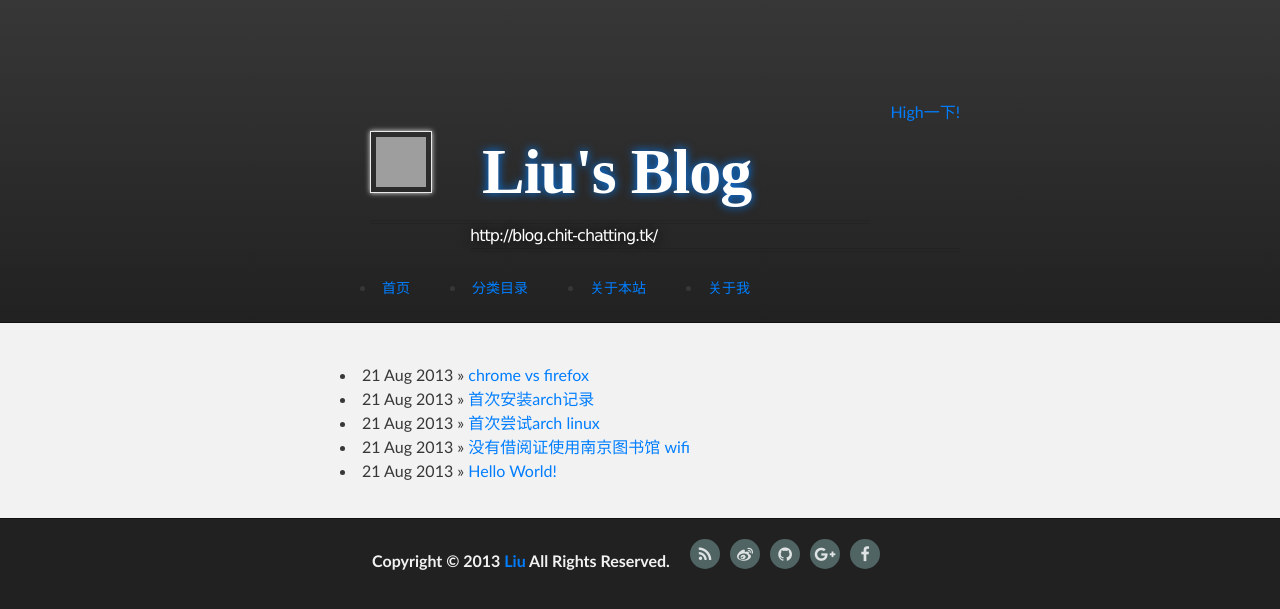
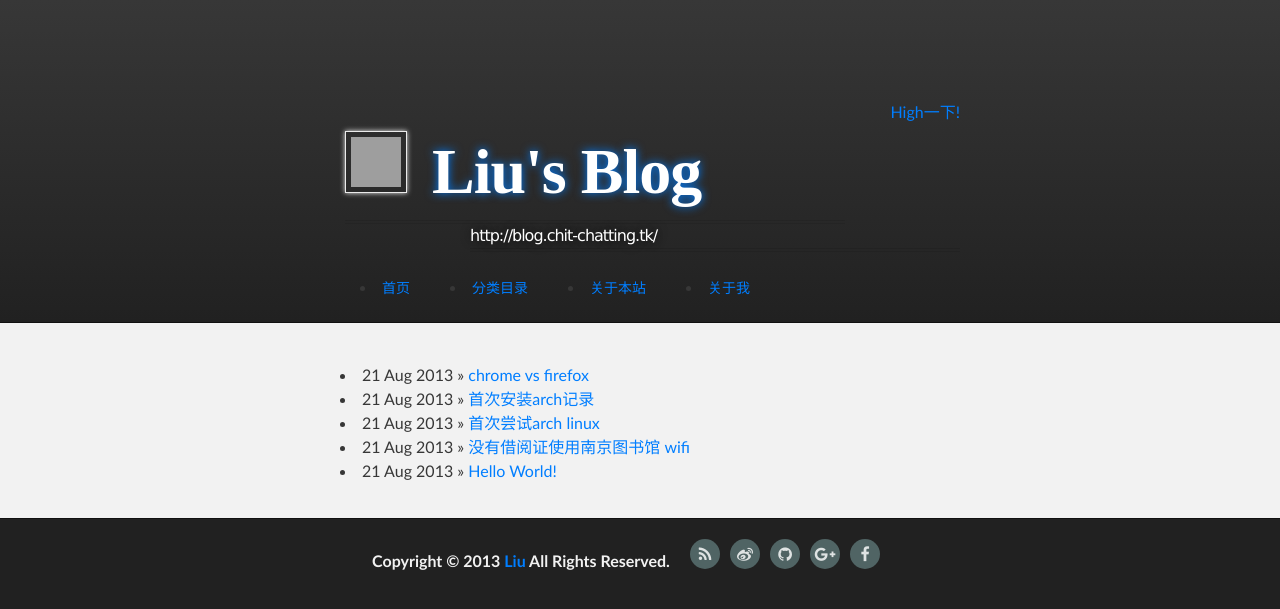
Before and after one commit to laurence6/blog, a Jekyll site: the page built from index.html, in a window 1280 px wide. Shown: the top 609 px of the page. Built offline with Jekyll 4.4.1, drawn with Linux system fonts in a browser that asks for light colours; nearby versions of some CDN libraries; some web fonts are replaced; the list of posts is cut into pages by our own code; grey boxes are pictures that could not be loaded.

Commit message:
update style

```diff
--- a/stylesheets/default.css
+++ b/stylesheets/default.css
@@ -284,7 +284,7 @@
 }
 
 #project_title, #project_title a {
-	margin: 0px 0px 0px 50px;
+	margin: 0px 0px 0px 25px;
 	width: 500px;
 	font-family: 'Spirax', cursive;
 	font-size: 64px;
```
